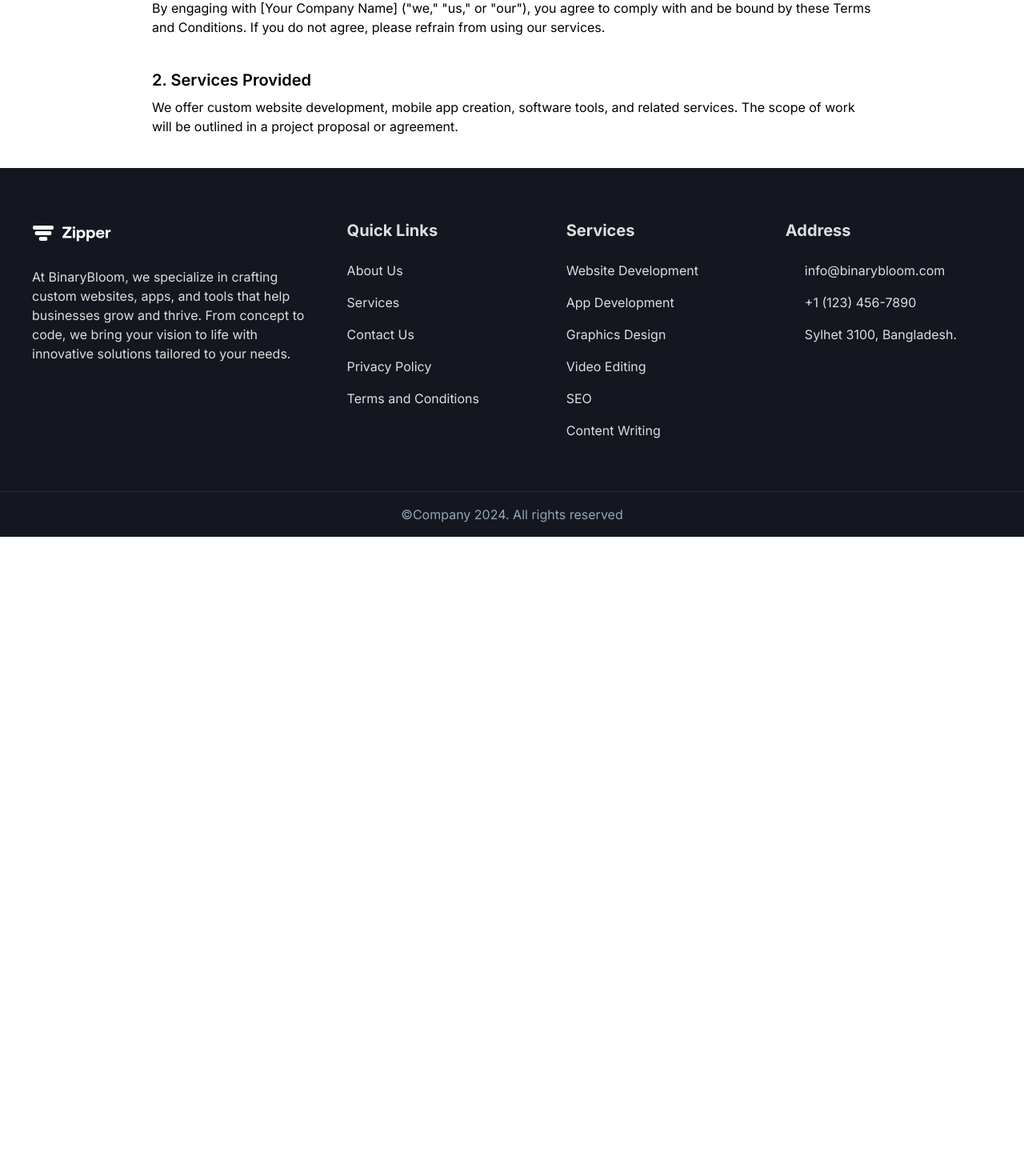
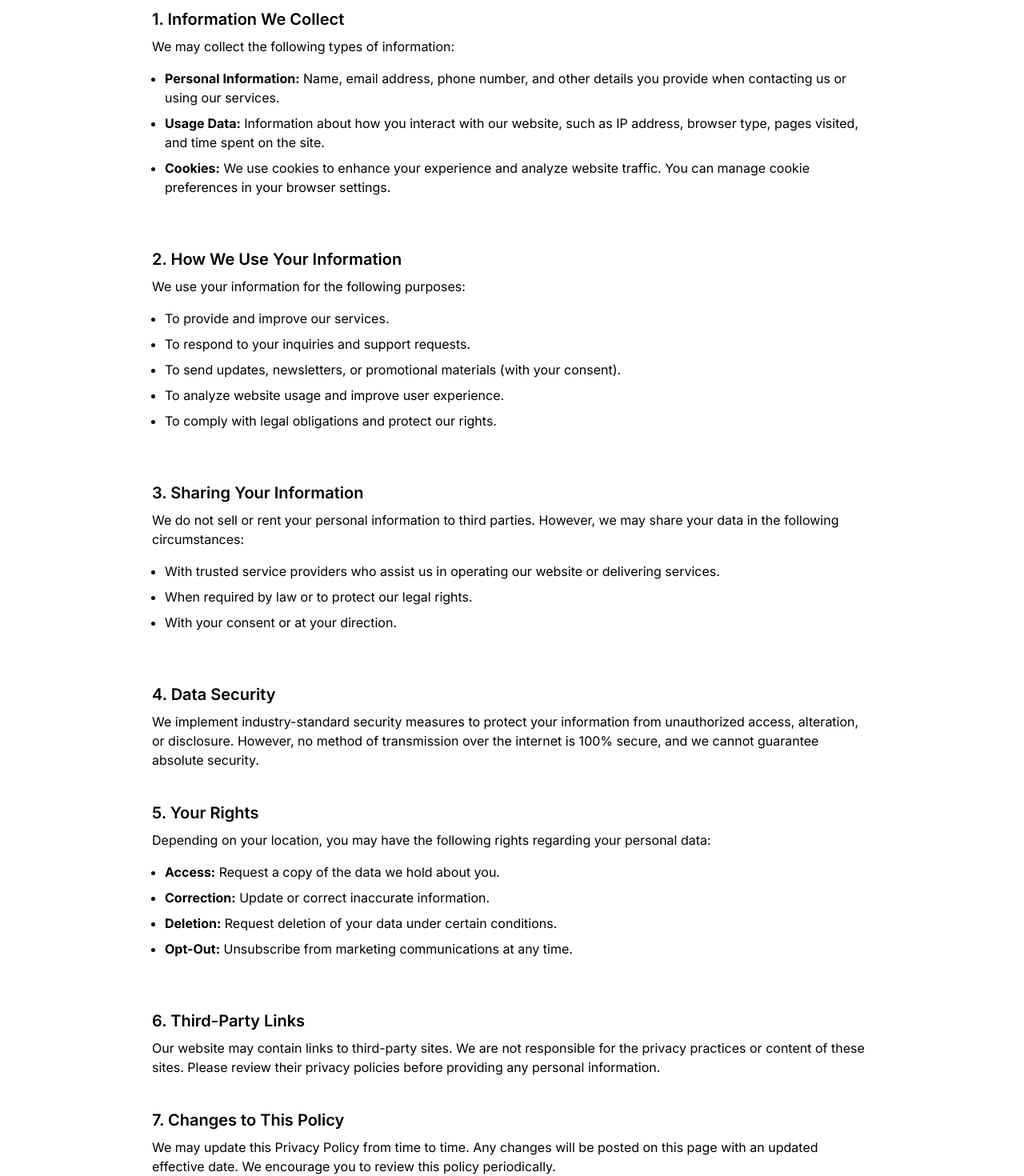
Before and after one commit to remesoft/company, a React (Vite) app: page /privacy-policy in a window 1280 px wide. Shown: the part 354-1824 px from the top of the page at 80% size. Before the commit the page ends 1025 px from the top, so only its background shows below. Built offline with nearby package versions, Linux system fonts and the light colour scheme; some icons are missing.

Commit message:
T&C and pp content added

```diff
--- a/src/components/Footer.jsx
+++ b/src/components/Footer.jsx
@@ -93,9 +93,27 @@ export default function Footer() {
           <div className="md:text-left lg:text-left">
             <h3 className="text-xl font-bold">Services</h3>
             <ul className="mt-6 flex flex-col gap-4">
+            <li>
+                <Link to="/#services" className="hover:underline">
+                  SEO
+                </Link>
+              </li>
+
+
               <li>
                 <Link to="/#services" className="hover:underline">
-                  Website Development
+                  Video Editing
+                </Link>
+              </li>
+
+              <li>
+                <Link to="/#services" className="hover:underline">
+                  Content Writing
+                </Link>
+              </li>
+              <li>
+                <Link to="/#services" className="hover:underline">
+                  Graphics Design
                 </Link>
               </li>
               <li>
@@ -105,22 +123,7 @@ export default function Footer() {
               </li>
               <li>
                 <Link to="/#services" className="hover:underline">
-                  Graphics Design
-                </Link>
-              </li>
-              <li>
-                <Link to="/#services" className="hover:underline">
-                  Video Editing
-                </Link>
-              </li>
-              <li>
-                <Link to="/#services" className="hover:underline">
-                  SEO
-                </Link>
-              </li>
-              <li>
-                <Link to="/#services" className="hover:underline">
-                  Content Writing
+                  Website Development
                 </Link>
               </li>
             </ul>
--- a/src/pages/PrivacyPolicy.jsx
+++ b/src/pages/PrivacyPolicy.jsx
@@ -6,24 +6,73 @@ export default function PrivacyPolicy() {
     <>
       <PageIntro
         title="Privacy Policy"
-        description="Your privacy is important to us. Read how we collect, use, and protect your data."
+        description="At [Company Name], we are committed to protecting your privacy and ensuring the security of your personal information. This Privacy Policy explains how we collect, use, and safeguard your data when you visit our website or use our services."
       />
       <section>
         <div className="mx-auto flex max-w-[900px] flex-col gap-10 px-4 py-10 lg:px-0">
           <div>
-            <h2 className="text-xl font-semibold">1. Acceptance of Terms</h2>
+            <h2 className="text-xl font-semibold">1. Information We Collect</h2>
             <p className="mt-2">
-              By engaging with [Your Company Name] ("we," "us," or "our"), you
-              agree to comply with and be bound by these Terms and Conditions.
-              If you do not agree, please refrain from using our services.
+            We may collect the following types of information:
+            </p>
+            <ul className="p-4">
+              <li className="list-disc mb-2"> <strong>Personal Information:</strong> Name, email address, phone number, and other details you provide when contacting us or using our services.</li>
+              <li className="list-disc mb-2"> <strong>Usage Data:</strong> Information about how you interact with our website, such as IP address, browser type, pages visited, and time spent on the site.</li>
+              <li className="list-disc mb-2"> <strong>Cookies:</strong> We use cookies to enhance your experience and analyze website traffic. You can manage cookie preferences in your browser settings.</li>
+            </ul>
+          </div>
+          <div>
+            <h2 className="text-xl font-semibold">2. How We Use Your Information</h2>
+            <p className="mt-2">
+            We use your information for the following purposes:
+            </p>
+            <ul className="p-4">
+              <li className="list-disc mb-2">To provide and improve our services.</li>
+              <li className="list-disc mb-2">To respond to your inquiries and support requests.</li>
+              <li className="list-disc mb-2">To send updates, newsletters, or promotional materials (with your consent).</li>
+              <li className="list-disc mb-2">To analyze website usage and improve user experience.</li>
+              <li className="list-disc mb-2">To comply with legal obligations and protect our rights.</li>
+            </ul>
+          </div>
+          <div>
+            <h2 className="text-xl font-semibold">3. Sharing Your Information</h2>
+            <p className="mt-2">
+            We do not sell or rent your personal information to third parties. However, we may share your data in the following circumstances:
+            </p>
+            <ul className="p-4">
+              <li className="list-disc mb-2">With trusted service providers who assist us in operating our website or delivering services.</li>
+              <li className="list-disc mb-2">When required by law or to protect our legal rights.</li>
+              <li className="list-disc mb-2">With your consent or at your direction.</li>
+            </ul>
+          </div>
+          <div>
+            <h2 className="text-xl font-semibold">4. Data Security</h2>
+            <p className="mt-2">
+            We implement industry-standard security measures to protect your information from unauthorized access, alteration, or disclosure. However, no method of transmission over the internet is 100% secure, and we cannot guarantee absolute security.
             </p>
           </div>
           <div>
-            <h2 className="text-xl font-semibold">2. Services Provided</h2>
+            <h2 className="text-xl font-semibold">5. Your Rights</h2>
             <p className="mt-2">
-              We offer custom website development, mobile app creation, software
-              tools, and related services. The scope of work will be outlined in
-              a project proposal or agreement.
+            Depending on your location, you may have the following rights regarding your personal data:
+            </p>
+            <ul className="p-4">
+              <li className="list-disc mb-2"><strong>Access:</strong> Request a copy of the data we hold about you.</li>
+              <li className="list-disc mb-2"><strong>Correction:</strong> Update or correct inaccurate information.</li>
+              <li className="list-disc mb-2"><strong>Deletion:</strong> Request deletion of your data under certain conditions.</li>
+              <li className="list-disc mb-2"><strong>Opt-Out:</strong> Unsubscribe from marketing communications at any time.</li>
+            </ul>
+          </div>
+          <div>
+            <h2 className="text-xl font-semibold">6. Third-Party Links</h2>
+            <p className="mt-2">
+            Our website may contain links to third-party sites. We are not responsible for the privacy practices or content of these sites. Please review their privacy policies before providing any personal information.
+            </p>
+          </div>
+          <div>
+            <h2 className="text-xl font-semibold">7. Changes to This Policy</h2>
+            <p className="mt-2">
+            We may update this Privacy Policy from time to time. Any changes will be posted on this page with an updated effective date. We encourage you to review this policy periodically.
             </p>
           </div>
         </div>
```
Also changed, not shown: src/pages/TermsConditions.jsx (+85 -1 lines).
